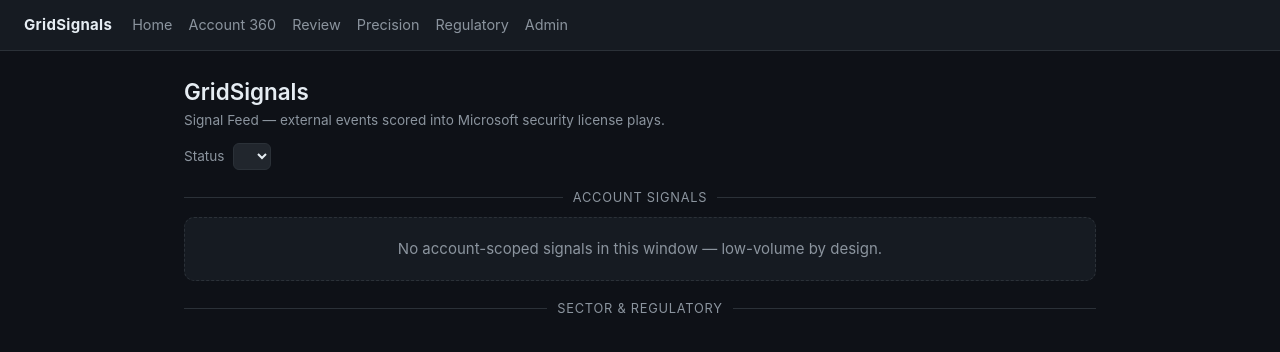
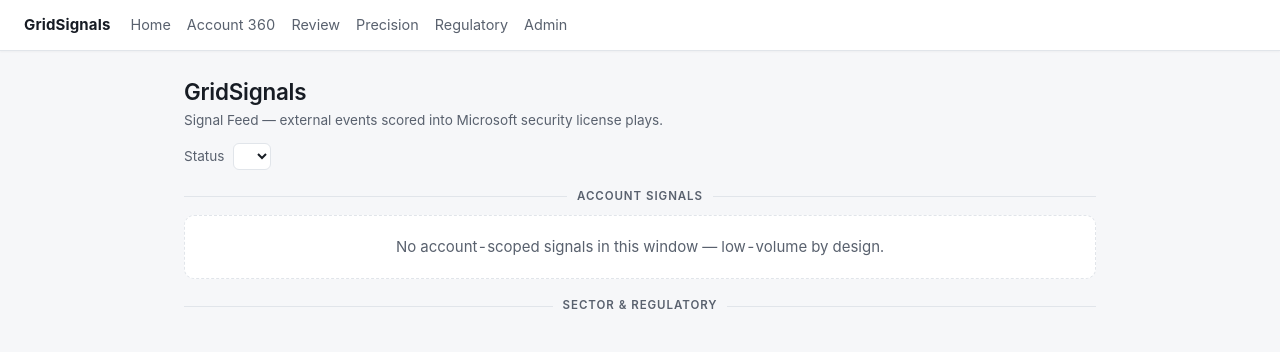
Before and after one commit to Doogit/GridReaper, a Python web app: template app/ui_web/templates/feed.html in a window 1280 px wide. Shown: the top 352 px of the page. Run offline with Jinja, Linux system fonts and the light colour scheme; the template is opened without the code that fills it, so the values that code supplies are empty.

Commit message:
feat: executive light re-theme for the web UI (R8.9 token re-key)
Re-key app/ui_web/static/app.css from the dark GitHub-hue palette to the
"executive light" direction (Option A, Kevin's call): cool-biased neutrals,
a single brand accent (#0072B2), and colorblind-safe Okabe-Ito status hues
(R10.3/G2). All previously hard-coded badge / source-state / flash colors are
promoted into :root --gs-* tokens so the whole surface re-keys from one block.

Adds typographic discipline — tabular-nums for every data figure, and
tracked-uppercase reserved for tile / section / table labels (not shouted
across data sentences) — plus subtle elevation tuned for a light surface.

CSS-only: no template, data.py, or backend change; every gs-* class name is
preserved. Trust invariants intact (status always keeps its text label; price
never reaches the card DOM). Test gate green (457 tests).

Co-Authored-By: Claude Fable 5 <noreply@anthropic.com>

```diff
--- a/app/ui_web/static/app.css
+++ b/app/ui_web/static/app.css
@@ -1,26 +1,57 @@
-/* GridSignals web UI stylesheet (R8.9 UI port — Chunk 0 scaffold).
+/* GridSignals web UI stylesheet (R8.9 UI port).
  *
- * HAND-AUTHORED placeholder. This is NOT the Tailwind build output; it defines
- * the --gs-* design tokens (ported verbatim from app/ui/theme.py) plus just
- * enough base layout for the scaffold page to read as intentional. The first
- * real `tailwindcss` compile (Chunk 1) overwrites this file with generated
- * utilities built from the same @theme tokens (see tailwind.input.css). Until
- * then, keep this in sync with theme.py by hand.
+ * HAND-AUTHORED component CSS — not a Tailwind build output (R8.9: no utility
+ * framework, no CDN, no npm, no webfonts; system sans/mono only). The palette is
+ * the "executive light" re-theme: cool-biased neutrals, a single brand accent,
+ * and colorblind-safe Okabe-Ito status hues (R10.3/G2). Every color is a
+ * --gs-* token in :root — including the badge / source-state / flash colors that
+ * were previously hard-coded — so the whole surface re-keys from one block.
+ * Status always keeps a text label alongside its hue (colorblind-safe is
+ * additive, never the sole channel).
  */
 :root {
-  --gs-bg: #0e1117;
-  --gs-card: #161b22;
-  --gs-card-border: #2b3138;
-  --gs-text: #e6edf3;
-  --gs-muted: #8b949e;
-  --gs-accent: #4da3ff;
-  --gs-crit: #f85149;
-  --gs-high: #db6d28;
-  --gs-mod: #d29922;
-  --gs-low: #3fb950;
-  --gs-chip-bg: #21262d;
-  --gs-warn-bg: #3d2b0f;
-  --gs-warn-border: #9e6a1f;
+  /* --- core neutrals (cool-biased, chosen not default) --- */
+  --gs-bg: #f6f7f9;
+  --gs-card: #ffffff;
+  --gs-card-border: #e1e5ea;
+  --gs-text: #171c24;
+  --gs-muted: #59616e;
+
+  /* --- brand accent + hover --- */
+  --gs-accent: #0072b2;
+  --gs-accent-strong: #005e93;
+
+  /* --- severity ramp (Okabe-Ito): critical/high warm, moderate blue,
+         low == positive green. Used on the card score strip + severity text. --- */
+  --gs-crit: #d55e00;   /* vermilion */
+  --gs-high: #e69f00;   /* orange    */
+  --gs-mod:  #0072b2;   /* blue — notable, not hot */
+  --gs-low:  #009e73;   /* bluish green — low / positive / OK */
+
+  /* --- surface accents --- */
+  --gs-chip-bg: #eef1f4;
+
+  /* --- warn / caution tint (gov-cloud caution, warning flash) --- */
+  --gs-warn-bg: #fbf3de;
+  --gs-warn-border: #e3c36b;
+  --gs-warn-text: #8a6a00;
+
+  /* --- badge tints (promoted from former hard-coded hexes) --- */
+  --gs-np-bg: #fbf0d9;  --gs-np-border: #e0b053;  --gs-np-text: #8a5a00;   /* non-primary */
+  --gs-scope-bg: #e3f0f8; --gs-scope-border: #9dcbe6; --gs-scope-text: #0a5a85; /* scope / info */
+  --gs-cov-bg: #efeaf6; --gs-cov-border: #c4b0dc; --gs-cov-text: #6a4a8f;   /* coverage-dark */
+
+  /* --- source-state pills (each state visually distinct, R10.3/G2) --- */
+  --gs-ok-bg: #e1f3ec;    --gs-ok-border: #9fd8c2;    --gs-ok-text: #00674e;
+  --gs-stale-bg: #fbf3de; --gs-stale-border: #e3c36b; --gs-stale-text: #8a6a00;
+  --gs-never-bg: #e3f0f8; --gs-never-border: #9dcbe6; --gs-never-text: #0a5a85;
+  --gs-error-bg: #fbe7e1; --gs-error-border: #e9a98f; --gs-error-text: #a83e00;
+
+  /* --- elevation (subtle; the layout still reads if these are removed) --- */
+  --gs-shadow-sm: 0 1px 2px rgba(23, 28, 36, 0.04);
+  --gs-shadow-card: 0 1px 2px rgba(23, 28, 36, 0.04), 0 1px 3px rgba(23, 28, 36, 0.06);
+
+  --gs-radius: 10px;
 }
 
 * { box-sizing: border-box; }
@@ -32,6 +63,8 @@
   font-family: -apple-system, BlinkMacSystemFont, "Segoe UI", Helvetica, Arial, sans-serif;
   font-size: 15px;
   line-height: 1.5;
+  font-variant-numeric: tabular-nums;   /* every data figure aligns (R8.6/R8.1) */
+  -webkit-font-smoothing: antialiased;
 }
 
 .gs-topbar {
@@ -41,8 +74,9 @@
   padding: 12px 24px;
   background: var(--gs-card);
   border-bottom: 1px solid var(--gs-card-border);
+  box-shadow: var(--gs-shadow-sm);
 }
-.gs-brand { font-weight: 700; letter-spacing: 0.02em; color: var(--gs-text); }
+.gs-brand { font-weight: 700; letter-spacing: 0.01em; color: var(--gs-text); }
 
 .gs-nav { display: flex; gap: 16px; }
 .gs-nav a {
@@ -70,29 +104,31 @@
 .gs-panel {
   background: var(--gs-card);
   border: 1px solid var(--gs-card-border);
-  border-radius: 10px;
+  border-radius: 12px;
   padding: 28px 24px;
+  box-shadow: var(--gs-shadow-card);
 }
-.gs-h1 { margin: 0 0 6px; font-size: 1.4rem; font-weight: 600; }
+.gs-h1 { margin: 0 0 6px; font-size: 1.4rem; font-weight: 640; letter-spacing: -0.01em; }
 .gs-lead { margin: 0 0 10px; color: var(--gs-text); }
 .gs-muted-text { margin: 0; color: var(--gs-muted); font-size: 0.85rem; }
 
-/* ---- signal card (R8.1) — ported verbatim from app/ui/theme.py ---- */
+/* ---- signal card (R8.1) ---- */
 .gs-feed-head { margin-bottom: 10px; }
 .gs-feed-head .gs-h1 { margin-bottom: 2px; }
 .gs-status { display: inline-flex; align-items: center; gap: 8px; margin-top: 12px;
   color: var(--gs-muted); font-size: 0.85rem; }
-.gs-status select { background: var(--gs-chip-bg); color: var(--gs-text);
+.gs-status select { background: var(--gs-card); color: var(--gs-text);
   border: 1px solid var(--gs-card-border); border-radius: 6px; padding: 4px 8px; }
 
 .gs-card {
   position: relative;
   background: var(--gs-card);
   border: 1px solid var(--gs-card-border);
-  border-radius: 10px;
+  border-radius: var(--gs-radius);
   padding: 14px 16px 12px 20px;
   margin-bottom: 14px;
   overflow: hidden;
+  box-shadow: var(--gs-shadow-card);
 }
 /* severity strip (score band) down the left edge */
 .gs-card::before {
@@ -137,35 +176,34 @@
 .gs-evidence-exp { margin: 8px 0; }
 .gs-evidence-exp > summary { cursor: pointer; color: var(--gs-muted); font-size: 0.82rem; }
 .gs-source-link { color: var(--gs-accent); font-size: 0.8rem; text-decoration: none; }
+.gs-source-link:hover { color: var(--gs-accent-strong); text-decoration: underline; }
 
 .gs-divider { display: flex; align-items: center; gap: 10px; margin: 18px 0 10px 0;
-  color: var(--gs-muted); font-size: 0.8rem; text-transform: uppercase; letter-spacing: 0.06em; }
+  color: var(--gs-muted); font-size: 0.72rem; font-weight: 600; text-transform: uppercase;
+  letter-spacing: 0.08em; }
 .gs-divider::before, .gs-divider::after { content: ""; flex: 1; height: 1px; background: var(--gs-card-border); }
 
 .gs-empty { background: var(--gs-card); border: 1px dashed var(--gs-card-border);
-  border-radius: 10px; padding: 20px; color: var(--gs-muted); text-align: center; }
+  border-radius: var(--gs-radius); padding: 20px; color: var(--gs-muted); text-align: center; }
 
 /* ---- feedback controls + load-more (HTMX) ---- */
 .gs-feedback { display: flex; flex-wrap: wrap; align-items: center; gap: 8px; margin-top: 10px; }
-.gs-btn { background: var(--gs-chip-bg); color: var(--gs-text); border: 1px solid var(--gs-card-border);
+.gs-btn { background: var(--gs-card); color: var(--gs-text); border: 1px solid var(--gs-card-border);
   border-radius: 6px; padding: 4px 12px; font-size: 0.8rem; cursor: pointer; }
 .gs-btn:hover { border-color: var(--gs-accent); color: var(--gs-accent); }
 .gs-fb-form { display: flex; flex-wrap: wrap; align-items: center; gap: 8px; }
 .gs-fb-field { color: var(--gs-muted); font-size: 0.8rem; display: inline-flex; gap: 6px; align-items: center; }
-.gs-fb-form select, .gs-fb-note { background: var(--gs-chip-bg); color: var(--gs-text);
+.gs-fb-form select, .gs-fb-note { background: var(--gs-card); color: var(--gs-text);
   border: 1px solid var(--gs-card-border); border-radius: 6px; padding: 4px 8px; font-size: 0.8rem; }
 .gs-fb-done { color: var(--gs-low); font-size: 0.82rem; }
 .gs-fb-error { color: var(--gs-crit); font-size: 0.8rem; margin-bottom: 6px; }
-.gs-loadmore { display: block; margin: 4px 0 18px; background: transparent; color: var(--gs-accent);
+.gs-loadmore { display: block; margin: 4px 0 18px; background: var(--gs-card); color: var(--gs-accent);
   border: 1px solid var(--gs-card-border); border-radius: 6px; padding: 6px 14px; font-size: 0.82rem; cursor: pointer; }
 .gs-loadmore:hover { border-color: var(--gs-accent); }
 
 /* ---- Account 360 header + tabs (Chunk 2) ----
- * NEW hand-authored component styles (R8.9), flagged in the chunk PR. The tabs
- * are a CSS-only radio toggle: the hidden .gs-tab-input radios drive panel
- * visibility and the active-label underline via :checked sibling rules, so
- * switching tabs needs no JS and no server round-trip. IDs are fixed because
- * exactly one account body renders at a time. */
+ * CSS-only radio toggle: hidden .gs-tab-input radios drive panel visibility and
+ * the active-label underline via :checked sibling rules — no JS, no round-trip. */
 .gs-account-header { margin-bottom: 6px; }
 .gs-account-name { margin: 0 0 4px; font-size: 1.2rem; font-weight: 600; color: var(--gs-text); }
 
```
Also changed, not shown: other parts of app/ui_web/static/app.css (+49 -48 lines).
